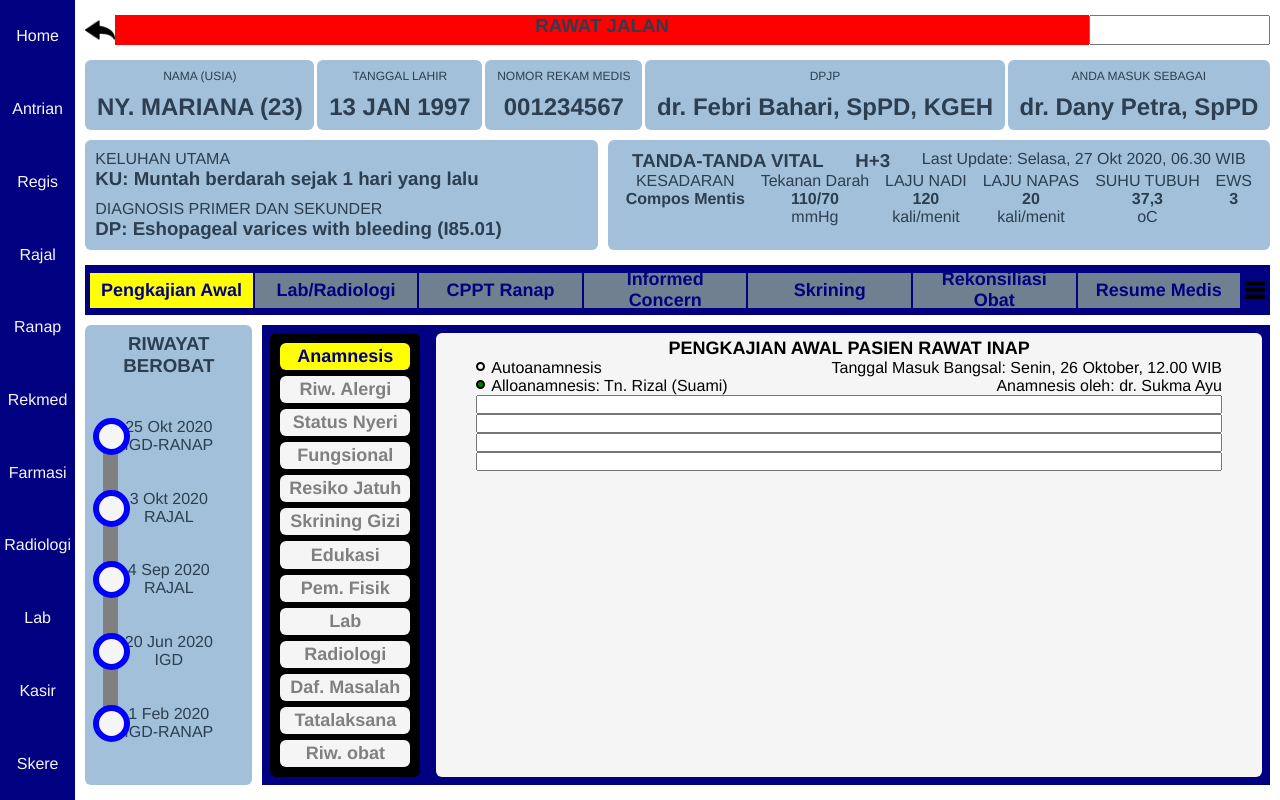
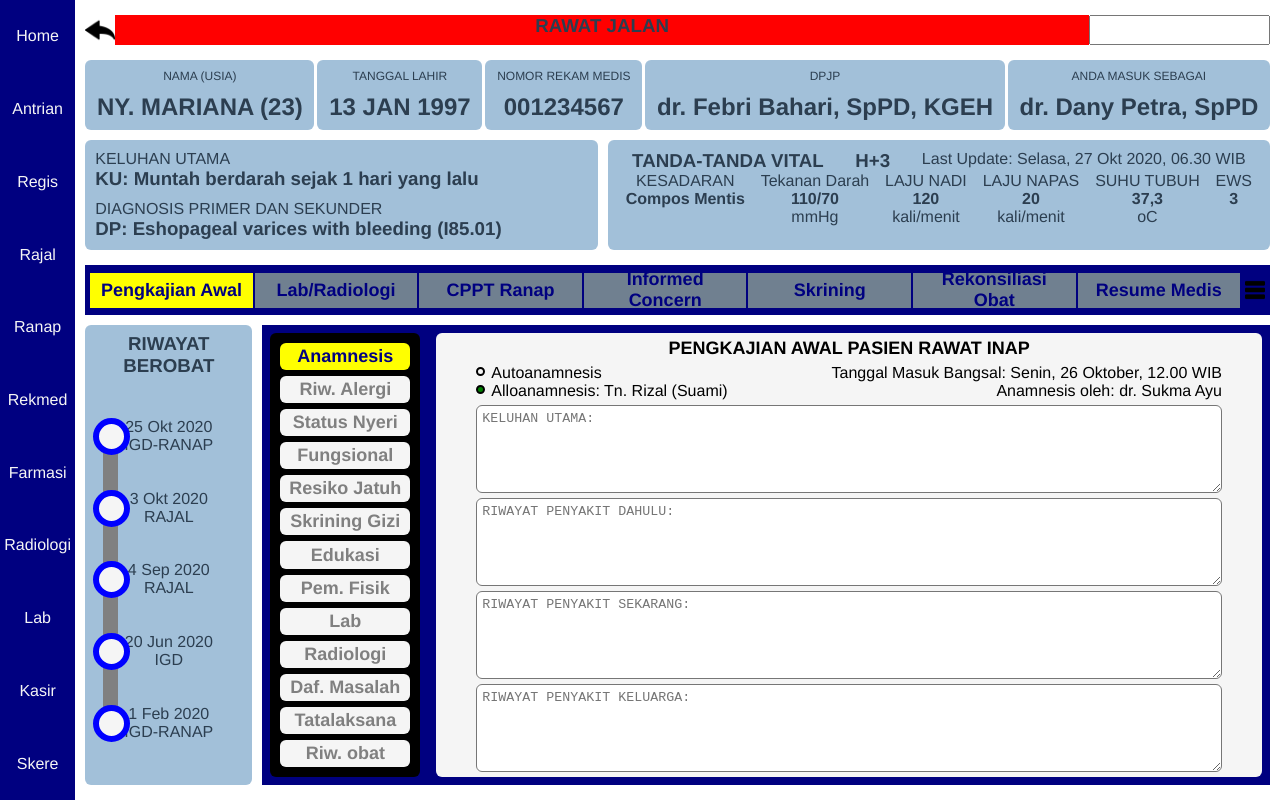
Before and after one commit to wypratama/redesigned-spork, a Vue app: page /tahap-3 in a window 1280 px wide. Built offline with nearby package versions, Linux system fonts and the light colour scheme.

Commit message:
fix styling textarea

```diff
--- a/src/components/MainContent.vue
+++ b/src/components/MainContent.vue
@@ -55,10 +55,10 @@
             <span>Anamnesis oleh: dr. Sukma Ayu</span>
           </div>
         </div>
-        <input type="text" name="" id="">
-        <input type="text" name="" id="">
-        <input type="text" name="" id="">
-        <input type="text" name="" id="">
+        <textarea name="" id="keluhan-utama" placeholder="KELUHAN UTAMA:" cols="8"></textarea>
+        <textarea name="" id="riwayat-penyakit-dahulu" placeholder="RIWAYAT PENYAKIT DAHULU:" ></textarea>
+        <textarea name="" id="riwayat-penyakit-sekarang" placeholder="RIWAYAT PENYAKIT SEKARANG:" ></textarea>
+        <textarea name="" id="riwayat-penyakit-keluarga" placeholder="RIWAYAT PENYAKIT KELUARGA:" ></textarea>
       </div>
     </div>
   </div>
@@ -183,6 +183,7 @@ export default {
   display: flex;
   flex-direction: column;
   background-color: whitesmoke;
+  justify-content: space-around;
   color: black;
   flex-grow: 1;
   margin: 8px;
@@ -191,9 +192,16 @@ export default {
   -webkit-box-sizing: border-box; /* Safari/Chrome, other WebKit */
   -moz-box-sizing: border-box;    /* Firefox, other Gecko */
   padding: 5px 40px;
+  gap: 5px;
 
   h2 {
     font-size: 18px;
+  }
+
+  textarea {
+    flex-grow: 1;
+    border-radius: 6px;
+    padding: 5px;
   }
 }
 
@@ -201,6 +209,7 @@ export default {
   display: flex;
   width: 100%;
   justify-content: space-between;
+  // margin-bottom: 5px;
 
   div {
     display: flex;
@@ -239,4 +248,9 @@ export default {
     }
   }
 }
+
+#keluhan-utama {
+  // height: 50px;
+  // display: l;
+}
 </style>
```
